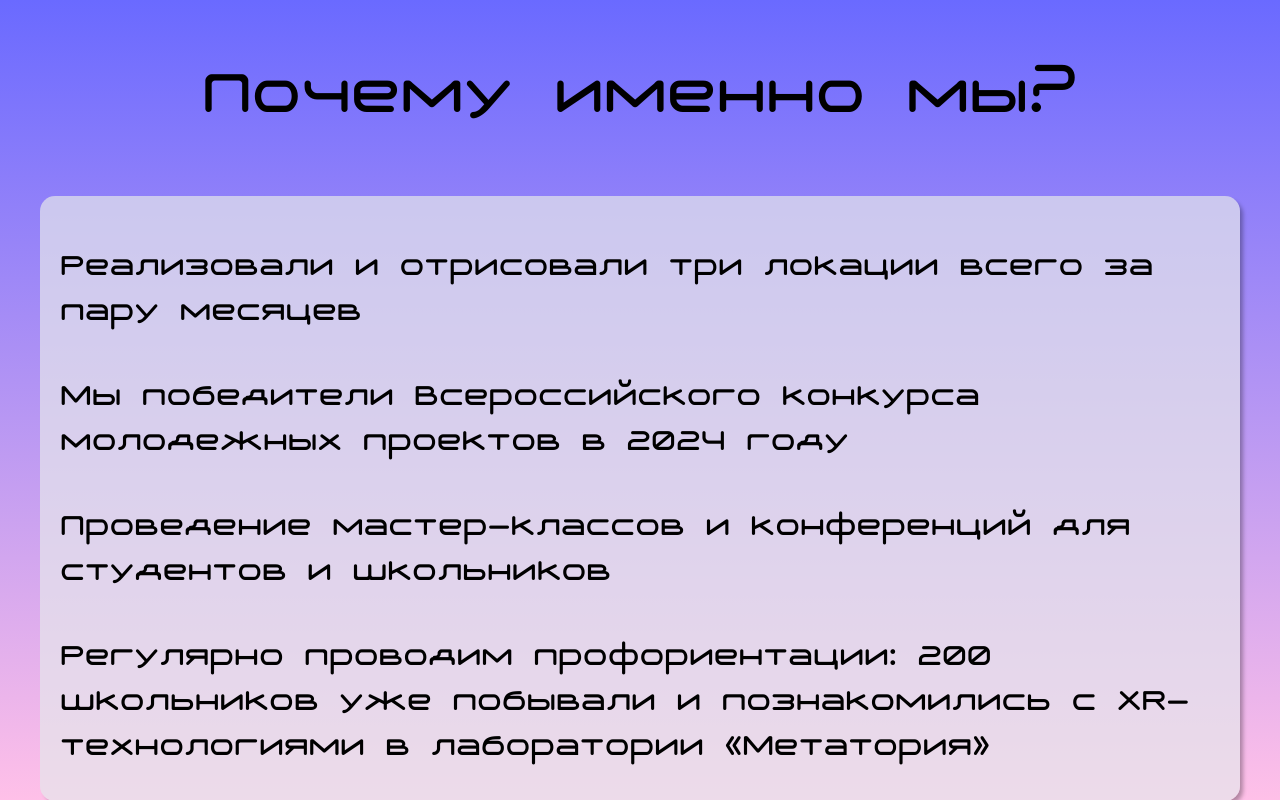
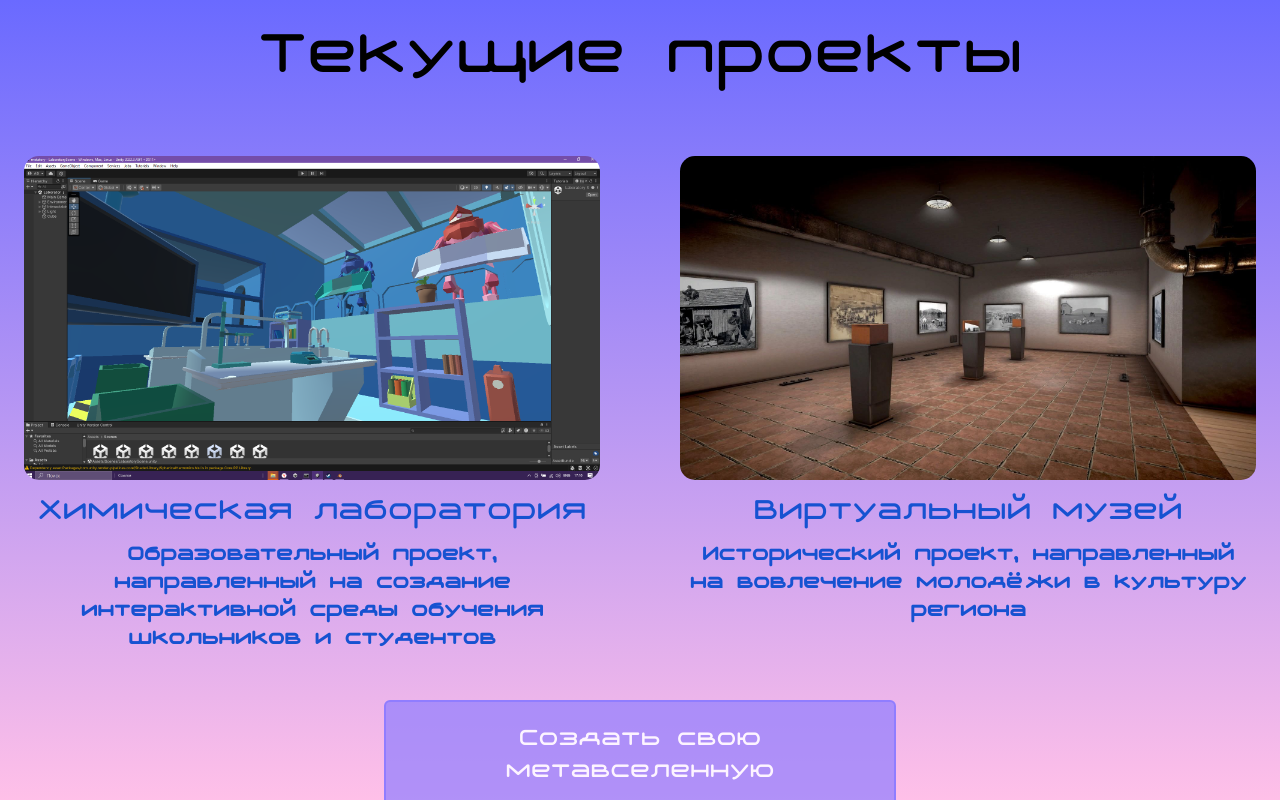
Before and after one commit to cleverunemployed/metatoria, a React (Vite) app: page / in a window 1280 px wide. Built offline with nearby package versions, Linux system fonts and the light colour scheme; a web font is replaced by a local one.

Commit message:
✨ sorry for pushing in main"

```diff
--- a/src/App.jsx
+++ b/src/App.jsx
@@ -3,15 +3,13 @@ import './App.css'
 import { AboutUs } from './template/AboutUs/AboutUs';
 import { CurrentProjects } from './template/CurrentProjects/CurrentProjects';
 import Header from './template/header/Header'
-import { WhyWe } from './template/WhyWe/WhyWe';
 
 export default function App() {
   return (
     <>
       {/* <Header /> */}
       {/* <AboutUs /> */}
-      {/* <CurrentProjects /> */}
-      <WhyWe />
+      <CurrentProjects />
     </>
   )
 }
--- a/src/template/WhyWe/WhyWe.jsx
+++ /dev/null
@@ -1,15 +0,0 @@
-export const WhyWe = () => (
-    <div className="min-h-screen w-full">
-        <div className="text-6xl pt-16 pb-8">
-            <h2 className="text-center">Почему именно мы?</h2>
-        </div>
-        <div className="mt-10 mx-10 px-5 pt-12 pb-8 bg-gray-200/70 rounded-[15px] shadow-[4px_4px_4px_-1px_rgba(0,0,0,0.3)]">
-            <ul className="list-none list-outside hover:list-inside font-normal text-[30px] space-y-10">
-                <li>Реализовали и отрисовали три локации всего за пару месяцев</li>
-                <li>Мы победители Всероссийского конкурса молодежных проектов в 2024 году</li>
-                <li>Проведение мастер-классов и конференций для студентов и школьников</li>
-                <li>Регулярно проводим профориентации: 200 школьников уже побывали и познакомились с XR-технологиями в лаборатории «Метатория»</li>
-            </ul>
-        </div>
-    </div>
-);
```
